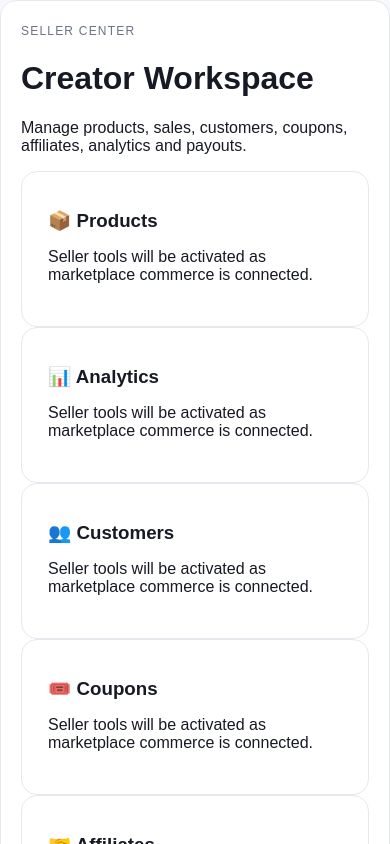
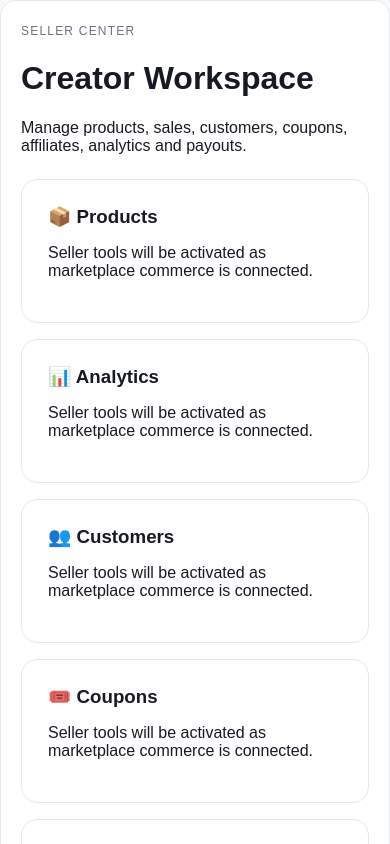
Before and after one commit to agnengineeringselectricals-crypto/diginanba, a Next.js app: page /seller in a window 390 px wide. Shown: the top 844 px of the page. Built offline with nearby package versions, Linux system fonts and the light colour scheme.

Commit message:
Style rebuilt account and seller pages responsively

```diff
--- a/app/globals.css
+++ b/app/globals.css
@@ -132,3 +132,9 @@
 .ref-language-flag-svg{width:24px;height:16px;display:block;flex:none;border-radius:2px;box-shadow:0 0 0 1px rgba(23,32,51,.12)}
 @media(max-width:900px){.ref-featured-grid{grid-template-columns:repeat(2,minmax(220px,1fr));max-height:480px}}
 @media(max-width:560px){.ref-featured-grid{grid-template-columns:repeat(2,minmax(180px,1fr));max-height:440px}}
+
+/* Account, seller and solution page cards */
+.account-grid{display:grid;grid-template-columns:repeat(2,minmax(0,1fr));gap:16px;margin:24px 0}
+.account-grid .panel,.account-grid>a{display:block;text-decoration:none}
+.account-grid .panel h3,.account-grid>a h3{margin:0 0 8px}
+@media(max-width:700px){.account-grid{grid-template-columns:1fr}}
```
